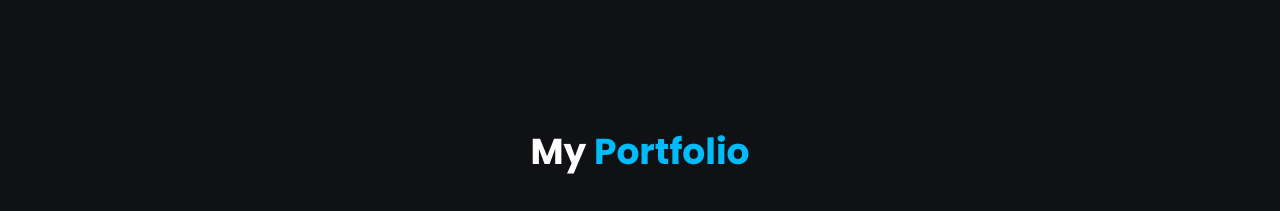
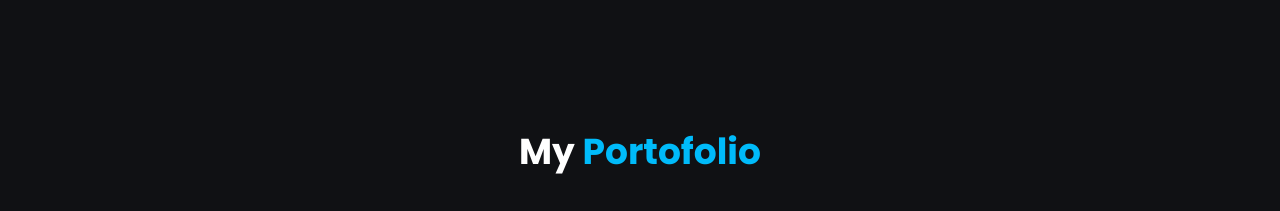
Before and after one commit to herdiardn/Portofolio-Website, a plain HTML site: page index.html in a window 1280 px wide. Shown: the part 2000-2211 px from the top of the page. Drawn offline with nearby package versions, Linux system fonts and the light colour scheme.

Commit message:
membenarkan typo lagi

```diff
--- a/index.html
+++ b/index.html
@@ -230,7 +230,7 @@
 
     <!-- Portofolio Section -->
     <section id="Project" class="Project">
-      <h2>My<span> Portfolio</span></h2>
+      <h2>My<span> Portofolio</span></h2>
       <main class="content">
         <div class="portfolio-item">
           <img
```
